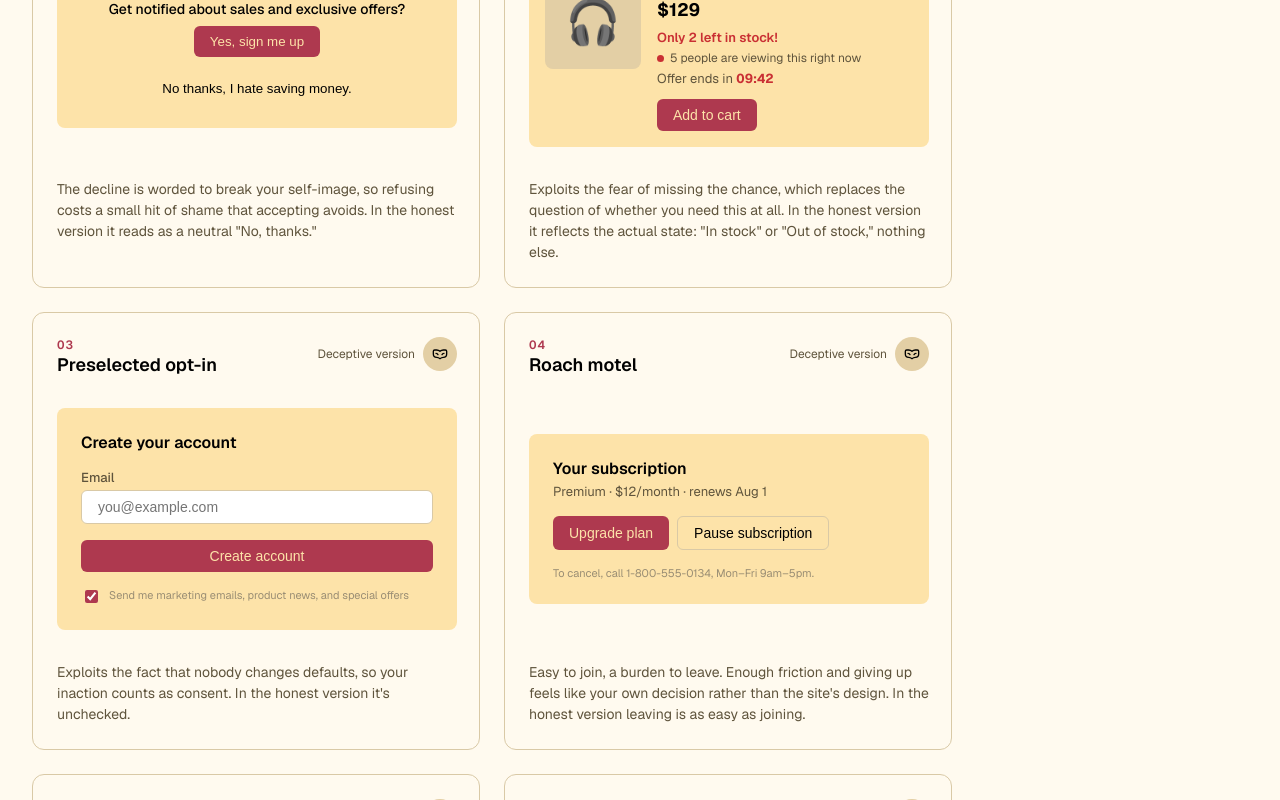
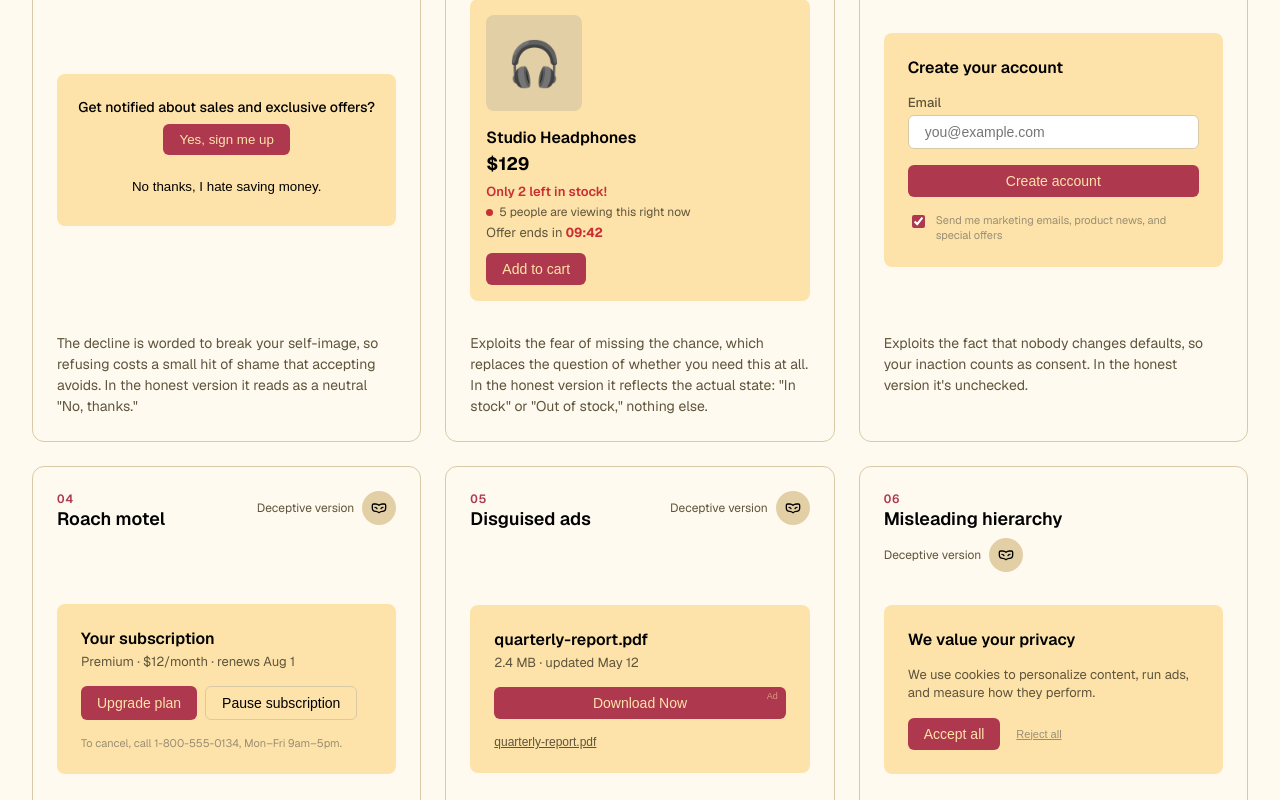
Before and after one commit to levelorbit/decoy, a React (Vite) app: page / in a window 1280 px wide. Shown: the part 380-1180 px from the top of the page. Built offline with nearby package versions, Linux system fonts and the light colour scheme.

Commit message:
Make gallery cards fluid instead of reflowing on resize

```diff
--- a/src/components/ButtonHierarchy/ButtonHierarchy.module.css
+++ b/src/components/ButtonHierarchy/ButtonHierarchy.module.css
@@ -3,7 +3,8 @@
   display: flex;
   flex-direction: column;
   gap: var(--space-3);
-  width: 400px;
+  width: 100%;
+  max-width: var(--demo-width);
   padding: var(--space-4);
   background-color: var(--color-surface);
   color: var(--color-ink);
@@ -25,6 +26,7 @@
 
 .actions {
   display: flex;
+  flex-wrap: wrap;
   align-items: center;
   gap: var(--space-3);
 }
--- a/src/components/Confirmshaming/Confirmshaming.module.css
+++ b/src/components/Confirmshaming/Confirmshaming.module.css
@@ -4,7 +4,8 @@
   flex-direction: column;
   align-items: center;
   gap: var(--space-3);
-  width: 400px;
+  width: 100%;
+  max-width: var(--demo-width);
   padding: var(--space-4) var(--space-3);
   background-color: var(--color-surface);
   color: var(--color-ink);
--- a/src/components/DeceptionCard/DeceptionCard.module.css
+++ b/src/components/DeceptionCard/DeceptionCard.module.css
@@ -6,6 +6,7 @@
 .card {
   box-sizing: border-box;
   display: grid;
+  grid-template-columns: minmax(0, 1fr);
   grid-template-rows: subgrid;
   grid-row: span 3;
   row-gap: var(--space-3);
@@ -17,9 +18,10 @@
 
 .header {
   display: flex;
+  flex-wrap: wrap;
   align-items: flex-start;
   justify-content: space-between;
-  gap: var(--space-4);
+  gap: var(--space-2) var(--space-4);
 }
 
 .index {
--- a/src/components/DeceptionCard/StateMorph.module.css
+++ b/src/components/DeceptionCard/StateMorph.module.css
@@ -1,9 +1,9 @@
 .morph {
   position: relative;
   overflow: hidden;
-  transition:
-    width 180ms var(--ease-in-out),
-    height 180ms var(--ease-in-out);
+  width: 100%;
+  max-width: var(--demo-width);
+  transition: height 180ms var(--ease-in-out);
 }
 
 .base,
@@ -11,6 +11,7 @@
   position: absolute;
   top: 0;
   left: 0;
+  width: 100%;
 }
 
 /* A layer that is invisible — faded to opacity 0 or sitting under the
--- a/src/components/DeceptionCard/StateMorph.tsx
+++ b/src/components/DeceptionCard/StateMorph.tsx
@@ -10,12 +10,12 @@ type StateMorphProps = {
 function StateMorph({ deceptive, children }: StateMorphProps) {
   const deceptiveRef = useRef<HTMLDivElement>(null);
   const honestRef = useRef<HTMLDivElement>(null);
-  const [size, setSize] = useState<{ width: number; height: number } | null>(null);
+  const [height, setHeight] = useState<number | null>(null);
 
   useLayoutEffect(() => {
     const el = deceptive ? deceptiveRef.current : honestRef.current;
     if (!el) return;
-    const update = () => setSize({ width: el.offsetWidth, height: el.offsetHeight });
+    const update = () => setHeight(el.offsetHeight);
     update();
     const observer = new ResizeObserver(update);
     observer.observe(el);
@@ -23,7 +23,7 @@ function StateMorph({ deceptive, children }: StateMorphProps) {
   }, [deceptive]);
 
   return (
-    <div className={styles.morph} style={size ?? undefined}>
+    <div className={styles.morph} style={height === null ? undefined : { height }}>
       <div ref={honestRef} className={styles.base} data-covered={deceptive ? "" : undefined}>
         {children(false)}
       </div>
--- a/src/components/DeceptionGallery/DeceptionGallery.module.css
+++ b/src/components/DeceptionGallery/DeceptionGallery.module.css
@@ -1,6 +1,12 @@
 .gallery {
   display: grid;
-  grid-template-columns: repeat(auto-fill, 448px);
+  grid-template-columns: repeat(3, minmax(0, 1fr));
   gap: var(--space-4);
   align-items: stretch;
 }
+
+@media (max-width: 768px) {
+  .gallery {
+    grid-template-columns: minmax(0, 1fr);
+  }
+}
--- a/src/components/DisguisedAd/DisguisedAd.module.css
+++ b/src/components/DisguisedAd/DisguisedAd.module.css
@@ -3,7 +3,8 @@
   display: flex;
   flex-direction: column;
   gap: var(--space-3);
-  width: 400px;
+  width: 100%;
+  max-width: var(--demo-width);
   padding: var(--space-4);
   background-color: var(--color-surface);
   color: var(--color-ink);
--- a/src/components/PreselectedOptin/PreselectedOptin.module.css
+++ b/src/components/PreselectedOptin/PreselectedOptin.module.css
@@ -3,7 +3,8 @@
   display: flex;
   flex-direction: column;
   gap: var(--space-3);
-  width: 400px;
+  width: 100%;
+  max-width: var(--demo-width);
   padding: var(--space-4);
   background-color: var(--color-surface);
   color: var(--color-ink);
--- a/src/components/RoachMotel/RoachMotel.module.css
+++ b/src/components/RoachMotel/RoachMotel.module.css
@@ -3,7 +3,8 @@
   display: flex;
   flex-direction: column;
   gap: var(--space-3);
-  width: 400px;
+  width: 100%;
+  max-width: var(--demo-width);
   padding: var(--space-4);
   background-color: var(--color-surface);
   color: var(--color-ink);
@@ -30,6 +31,7 @@
 
 .actions {
   display: flex;
+  flex-wrap: wrap;
   gap: var(--space-2);
 }
 
--- a/src/components/UrgencyScarcity/UrgencyScarcity.module.css
+++ b/src/components/UrgencyScarcity/UrgencyScarcity.module.css
@@ -1,8 +1,10 @@
 .card {
   box-sizing: border-box;
   display: flex;
+  flex-wrap: wrap;
   gap: var(--space-3);
-  width: 400px;
+  width: 100%;
+  max-width: var(--demo-width);
   padding: var(--space-3);
   background-color: var(--color-surface);
   color: var(--color-ink);
@@ -23,6 +25,7 @@
 
 .body {
   display: flex;
+  flex: 1 1 200px;
   flex-direction: column;
   gap: var(--space-1);
   min-width: 0;
--- a/src/index.css
+++ b/src/index.css
@@ -11,6 +11,8 @@
   --radius-s: 6px;
   --radius-m: 8px;
   --radius-l: 12px;
+
+  --demo-width: 400px;
 
   --ease-out: cubic-bezier(0.23, 1, 0.32, 1);
   --ease-in-out: cubic-bezier(0.77, 0, 0.175, 1);
```
